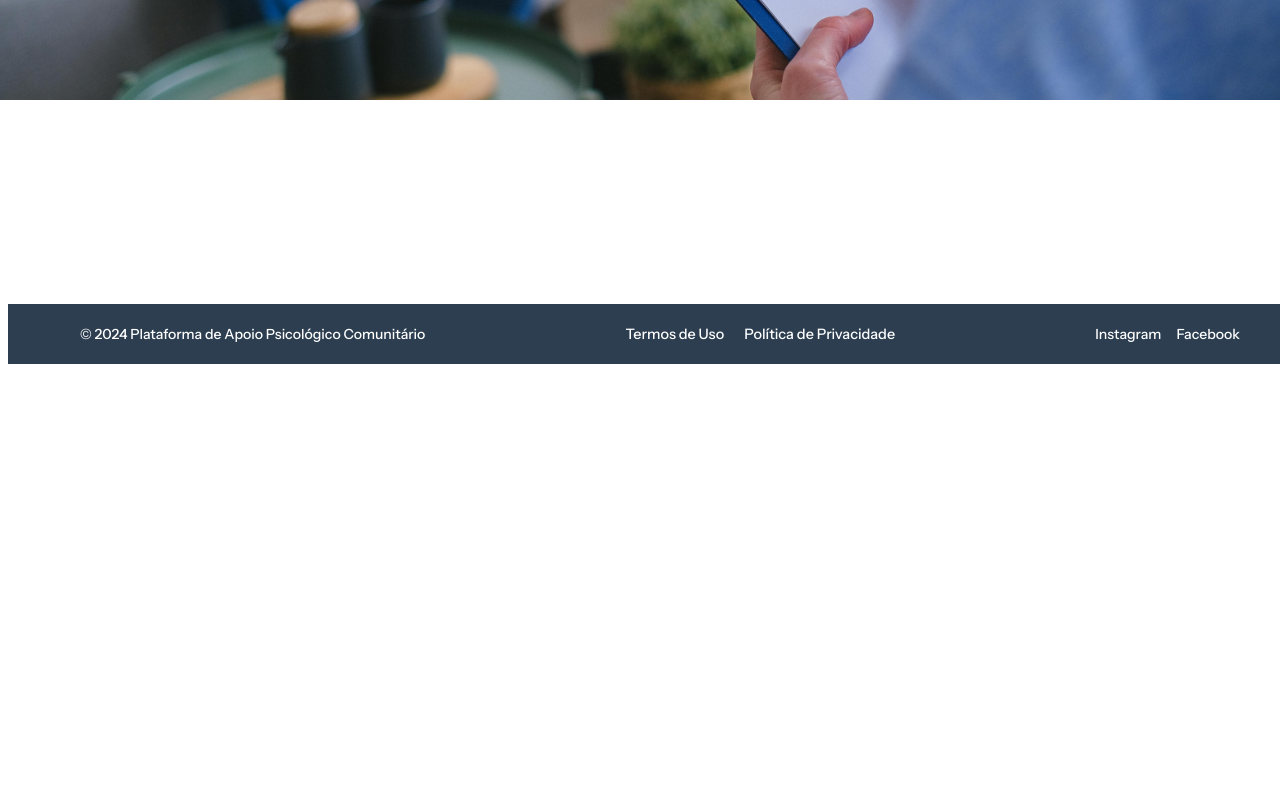
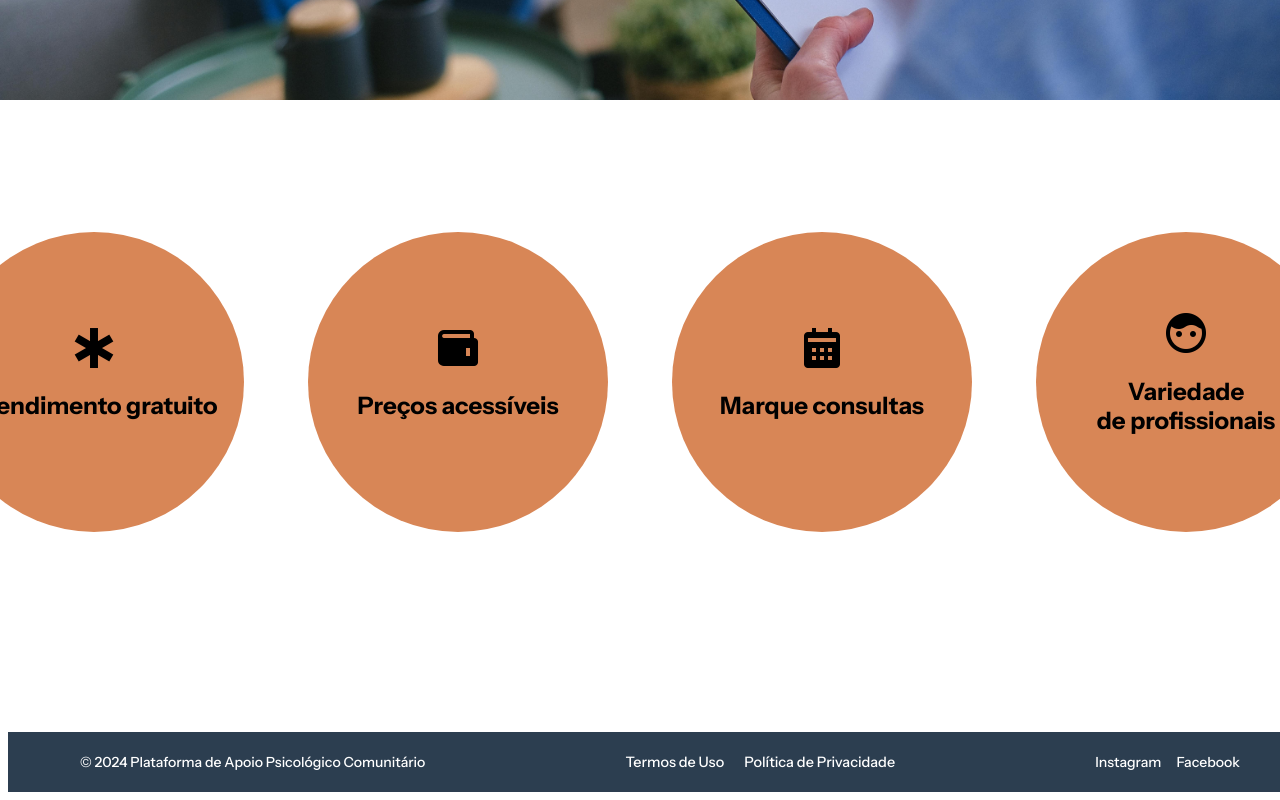
Before and after one commit to gusmrtns/plataforma-de-apoio-psicologico-comunitario, a React (Vite) app in the folder plataforma-apoio/: page / in a window 1280 px wide. Shown: the part 788-1588 px from the top of the page. Before the commit the page ends 1160 px from the top, so only its background shows below. Built offline with nearby package versions, Linux system fonts and the light colour scheme.

Commit message:
criacao da section about

```diff
--- a/plataforma-apoio/package.json
+++ b/plataforma-apoio/package.json
@@ -11,6 +11,7 @@
   },
   "dependencies": {
     "axios": "^1.7.9",
+    "boxicons": "^2.1.4",
     "prop-types": "^15.8.1",
     "react": "^18.3.1",
     "react-dom": "^18.3.1",
--- a/plataforma-apoio/src/pages/Home.jsx
+++ b/plataforma-apoio/src/pages/Home.jsx
@@ -1,9 +1,10 @@
-import "../styles/home.css"
+import "../styles/home.css";
 
 
 const Home = () => {
   return (
     <div className="home-wrapper">
+      <link href='https://unpkg.com/boxicons@2.1.4/css/boxicons.min.css' rel='stylesheet'></link>
       <div className="container-home">
         <div className="header-home">
           <img src="./src/assets/homeheader.jpg" alt="imagem header" />
@@ -13,6 +14,24 @@ const Home = () => {
           <h1>Saúde mental acessível e inclusiva, porque você merece o melhor.</h1>
           <p>Apoiamos sua jornada rumo ao equilíbrio emocional e ao sucesso, ajudando você a alcançar a melhor versão de si <spam>mesmo.</spam></p>
         </div>
+        <section className="aboutus">
+          <div className="about">
+            <i class='bx bx-health'></i>
+            <h2>Atendimento gratuito</h2>
+          </div>
+          <div className="about">
+            <i class='bx bxs-wallet'></i>
+            <h2>Preços acessíveis</h2>
+          </div>
+          <div className="about">
+            <i class='bx bxs-calendar' ></i>
+            <h2>Marque consultas</h2>
+          </div>
+          <div className="about">
+            <i class='bx bxs-face'></i>
+            <h2>Variedade <br></br>de profissionais</h2>
+          </div>
+        </section>
       </div>
     </div>
   );
--- a/plataforma-apoio/src/styles/home.css
+++ b/plataforma-apoio/src/styles/home.css
@@ -63,3 +63,29 @@
 .header-text p{
     font-size: 1.3em;
  }
+.aboutus{
+    margin-top: 8em;
+    display: flex;
+    justify-content: space-evenly;
+    gap: 4em;
+}
+.about{
+    background-color: #D88656;
+    border-radius: 100%;
+    width: 300px;
+    height: 300px;
+    display: flex;
+    align-items: center;
+    justify-content: center;
+    flex-direction: column;
+
+    & h2{
+        font-size: 1.5em;
+        color: black;
+    }
+
+    & .bx-health, .bxs-wallet, .bxs-calendar, .bxs-face{
+        color: black;
+        font-size:3em;
+    }
+}
```
Also changed, not shown: 1 other file (tests, documents, lock files or other folders).
